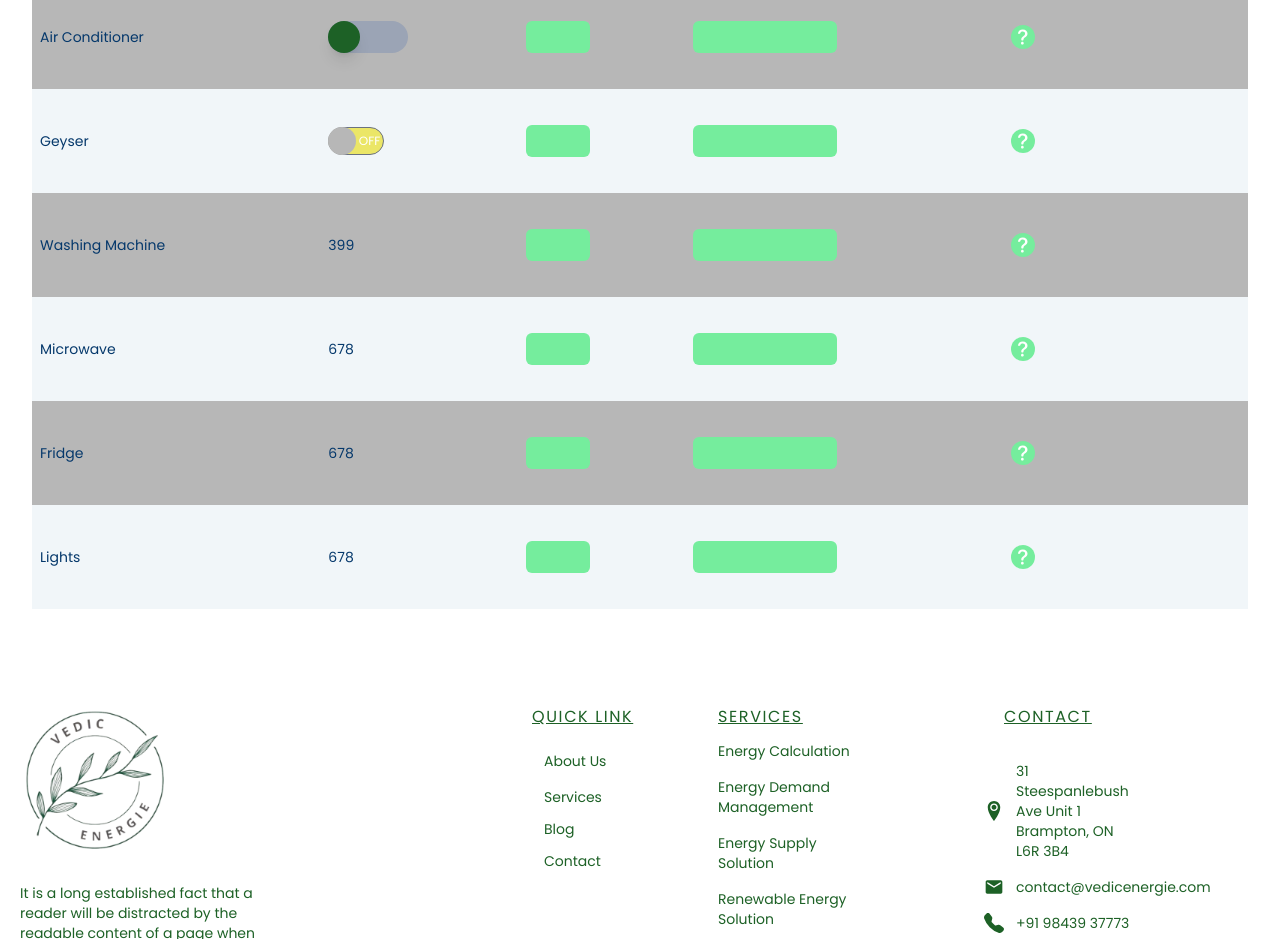
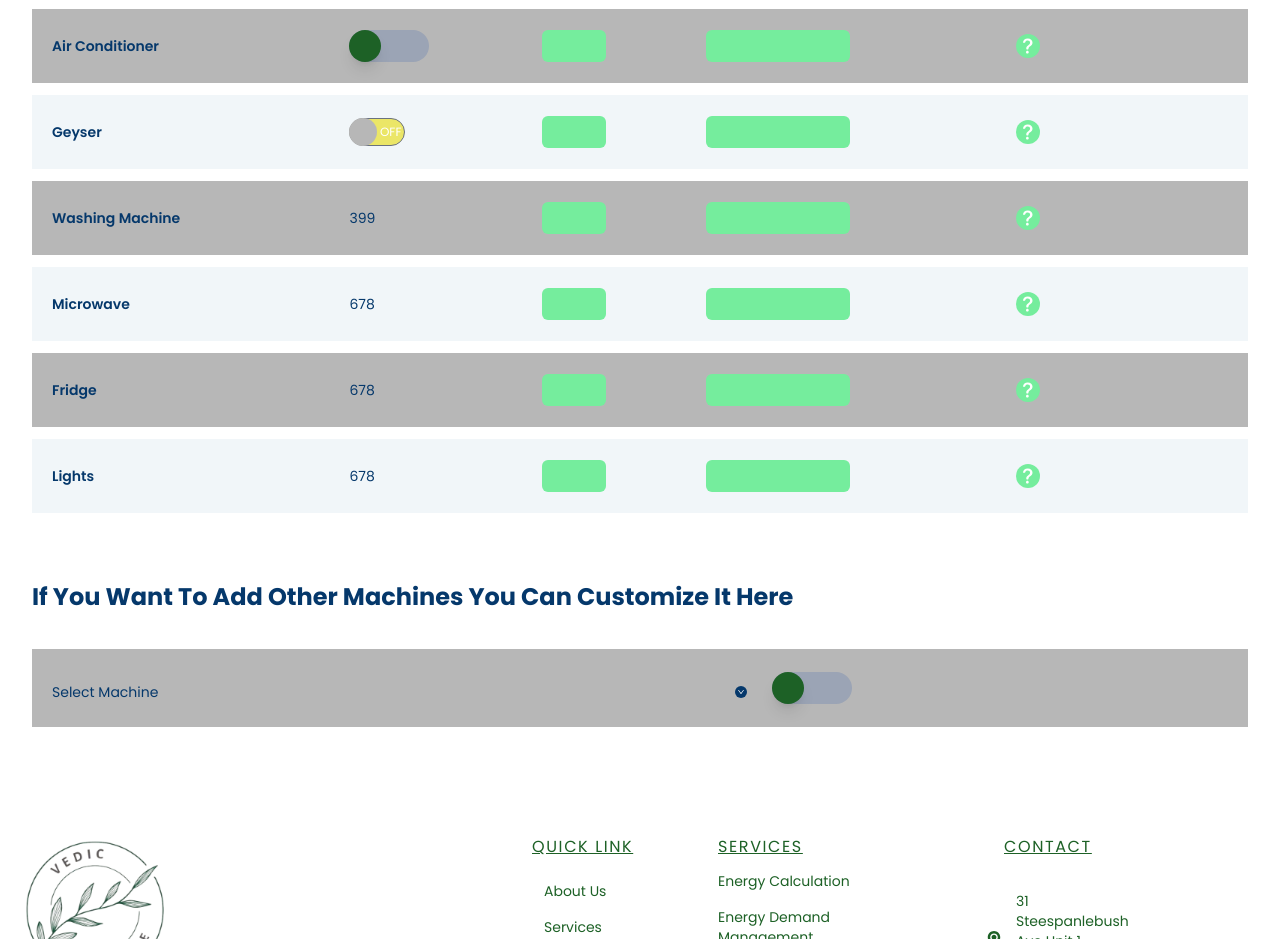
Before and after one commit to Raiyan109/vedic-energie-new, a React (Vite) app: page /energyCalc in a window 1280 px wide. Shown: the part 1000-1939 px from the top of the page. Built offline with nearby package versions, Linux system fonts and the light colour scheme.

Commit message:
some issues solved

```diff
--- a/src/components/Calculation.jsx
+++ b/src/components/Calculation.jsx
@@ -1,7 +1,6 @@
 import React, { forwardRef, useState } from 'react';
 import { Link } from 'react-router-dom';
 import LetsGoButton from './LetsGoButton';
-
 import { states } from '../constants';
 import { districts } from '../constants';
 import { cities } from '../constants';
--- /dev/null
+++ b/src/components/CustomMachines.jsx
@@ -0,0 +1,72 @@
+import React, { useEffect, useRef, useState } from 'react';
+import { customMachines } from '../constants';
+import { AiOutlineDown, AiOutlineUp } from 'react-icons/ai'
+
+const CustomMachines = () => {
+    const [isOpenCustomMachine, setIsOpenCustomMachine] = useState(false)
+    const [selectedCustomMachine, setSelectedCustomMachine] = useState('')
+
+    const clickOutsideRef = useRef()
+
+    useEffect(() => {
+        const clickOutsideHandler = (e) => {
+            if (!clickOutsideRef.current.contains(e.target)) {
+                setIsOpenCustomMachine(false)
+            }
+            document.addEventListener('mousedown', clickOutsideHandler)
+
+            return () => {
+                document.removeEventListener('mousedown', clickOutsideHandler)
+            }
+        }
+    }, [])
+    return (
+        <div>
+            <div
+                className='w-full h-8 font-medium z-20 mb-3'>
+                <div
+                    ref={clickOutsideRef}
+                    onClick={() => setIsOpenCustomMachine(!isOpenCustomMachine)}
+                    className='w-full mt-8 flex items-center justify-between text-blue'>
+                    {selectedCustomMachine
+                        ? selectedCustomMachine
+                        : 'Select Machine'}
+                    {
+                        !isOpenCustomMachine ?
+                            (
+                                <div className='bg-blue h-3 w-3 rounded-full flex justify-center items-center'>
+                                    <AiOutlineDown className='text-white h-2' />
+                                </div>
+                            )
+                            :
+                            (
+                                <div className='bg-blue h-3 w-3 rounded-full flex justify-center items-center'>
+                                    <AiOutlineUp className='text-white h-2' />
+                                </div>
+                            )
+                    }
+                </div>
+                <ul className={`bg-lightGray mt-2 overflow-y-auto text-blue ${isOpenCustomMachine ? 'max-h-60' : 'max-h-0'}`}>
+                    {customMachines.map((item, index) => (
+                        <li
+                            key={index}
+                            className={`p-2 text-sm cursor-pointer hover:bg-yellow hover:text-black
+                                                ${item.name.toLowerCase() === selectedCustomMachine.toLowerCase() && 'bg-yellow text-black'}
+                                                `}
+                            onClick={() => {
+                                if (item.name.toLowerCase() !== selectedCustomMachine.toLowerCase()) {
+                                    setSelectedCustomMachine(item.name)
+                                    setIsOpenCustomMachine(false)
+                                }
+                            }}
+                        >
+                            {item.name}
+                        </li>
+                    ))}
+                </ul>
+            </div>
+        </div>
+    );
+};
+
+export default CustomMachines;
--- a/src/components/SummerSwitch.jsx
+++ b/src/components/SummerSwitch.jsx
@@ -5,8 +5,8 @@ const SummerSwitch = () => {
     return (
         <div
             onClick={() => setIsSelected(!isSelected)}
-            className={`flex w-20 h-8 rounded-full transition-all duration-500 cursor-pointer ${isSelected ? 'bg-yellow' : 'bg-deepGray'}`}>
-            <span className={`h-8 w-8 rounded-full transition-all duration-500 shadow-lg ${isSelected && 'ml-12'} ${isSelected ? 'bg-orange' : 'bg-green'}`} ></span>
+            className={`flex w-20 h-8 rounded-full transition-all duration-500 cursor-pointer  ${isSelected ? 'bg-yellow' : 'bg-deepGray'}`}>
+            <span className={`h-8 w-8  rounded-full transition-all duration-500 shadow-lg ${isSelected && 'ml-12'} ${isSelected ? 'bg-orange' : 'bg-green'}`} ></span>
         </div>
     );
 };
--- a/src/components/Table.jsx
+++ b/src/components/Table.jsx
@@ -1,29 +1,10 @@
 import React from 'react';
 import { useState } from "react"
-import { tableItems } from '../constants';
+import { customTableItems, tableItems } from '../constants';
 
 const Table = () => {
     const [selectedItem, setSelectedItem] = useState(0)
-    const labelColors = {
-        "Air Conditioner": {
-            color: "text-blue bg-gray",
-        },
-        "Geyser": {
-            color: "text-blue bg-lightGray",
-        },
-        "Washing Machine": {
-            color: "text-blue bg-gray",
-        },
-        "Microwave": {
-            color: "text-blue bg-lightGray",
-        },
-        "Fridge": {
-            color: "text-blue bg-gray",
-        },
-        "Lights": {
-            color: "text-blue bg-lightGray",
-        },
-    }
+
     return (
         <div>
             <div className="max-w-screen-xl mx-auto px-4 md:px-8">
@@ -46,10 +27,10 @@ const Table = () => {
                             ))
                         }
                     </ul>
-                    <table className="w-full table-auto text-left">
+                    <table className="w-full table-auto text-left border-separate border-spacing-y-3">
                         <thead className="text-blue uppercase font-medium bg-lightYellow">
                             <tr>
-                                <th className="py-4 pr-6 pl-2">{tableItems[selectedItem].title}</th>
+                                <th className="py-4 pr-6 pl-5">{tableItems[selectedItem].title}</th>
                                 <th className="py-4 pr-6">Status</th>
                                 <th className="py-4 pr-6">Watts</th>
                                 <th className="py-4 pr-6">CONSUMPTION TIME</th>
@@ -60,19 +41,42 @@ const Table = () => {
                             {
                                 tableItems[selectedItem].items.map((item, idx) => (
                                     <tr key={idx} className='odd:bg-gray even:bg-lightGray'>
-                                        <td className="pr-6 pl-2 py-4 whitespace-nowrap">{item.name}</td>
-                                        <td className="pr-6 py-4 whitespace-nowrap text-indigo-600">{item.status}</td>
-                                        <td className="pr-6 py-4 whitespace-nowrap">
-                                            <span className={`py-2 px-3 rounded-full font-semibold text-xs ${labelColors[item?.watt]?.color || ""}`}>{item.watt}</span>
+                                        <td className="pr-6 pl-5  whitespace-nowrap font-semibold">{item.name}</td>
+                                        <td className="pr-6  whitespace-nowrap">{item.status}</td>
+                                        <td className="pr-6  whitespace-nowrap">
+                                            <span className='py-2 px-3 rounded-full font-semibold text-xs'>{item.watt}</span>
                                         </td>
-                                        <td className="pr-6 py-4 whitespace-nowrap text-indigo-600">{item.consumption}</td>
-                                        <td className="pr-6 py-4 whitespace-nowrap text-indigo-600">{item.assumptions}</td>
+                                        <td className="pr-6  whitespace-nowrap">{item.consumption}</td>
+                                        <td className="pr-6  whitespace-nowrap">{item.assumptions}</td>
+                                    </tr>
+                                ))
+                            }
+                        </tbody>
+                    </table>
+
+                    {/* Custom Machines Section */}
+                    <div className="lg:max-w-none max-w-xl mt-8 py-6">
+                        <h3 className="text-blue lg:text-2xl font-bold text-xl">
+                            If You Want To Add Other Machines You Can Customize It Here
+                        </h3>
+                    </div>
+
+                    <table className="w-full table-auto text-left border-separate border-spacing-y-3">
+
+                        <tbody className="text-blue py-3">
+                            {
+                                customTableItems[selectedItem].items.map((item, idx) => (
+                                    <tr key={idx} className='odd:bg-gray even:bg-lightGray'>
+                                        <td className="pr-6 pl-5  whitespace-nowrap font-semibold">{item.name}</td>
+                                        <td className="pr-6  whitespace-nowrap">{item.status}</td>
                                     </tr>
                                 ))
                             }
                         </tbody>
                     </table>
                 </div>
+
+
             </div>
         </div>
     );
--- a/src/constants/index.jsx
+++ b/src/constants/index.jsx
@@ -1,5 +1,6 @@
 import Assumptions from "../components/Assumptions";
 import Consumption from "../components/Consumption";
+import CustomMachines from "../components/CustomMachines";
 import SummerSwitch from "../components/SummerSwitch";
 import Toggle from "../components/Toggle";
 import WattInput from "../components/WattInput";
@@ -108,32 +109,46 @@ export const tableItems = [
     },
     {
         label: "Winter",
-        title: "Top countries",
+        title: "Machines",
         items: [
             {
-                name: "Mauritania",
-                status: "203",
+                name: "Air Conditioner",
+                status: <SummerSwitch />,
                 watt: <WattInput />,
                 consumption: <Consumption />,
                 assumptions: <Assumptions />
             },
             {
-                name: "United state america",
-                status: "408",
+                name: "Geyser",
+                status: <WinterSwitch />,
                 watt: <WattInput />,
                 consumption: <Consumption />,
                 assumptions: <Assumptions />
             },
             {
-                name: "France",
-                status: "99",
+                name: "Washing Machine",
+                status: "399",
                 watt: <WattInput />,
                 consumption: <Consumption />,
                 assumptions: <Assumptions />
             },
             {
-                name: "Germany",
-                status: "320",
+                name: "Microwave",
+                status: "678",
+                watt: <WattInput />,
+                consumption: <Consumption />,
+                assumptions: <Assumptions />
+            },
+            {
+                name: "Fridge",
+                status: "678",
+                watt: <WattInput />,
+                consumption: <Consumption />,
+                assumptions: <Assumptions />
+            },
+            {
+                name: "Lights",
+                status: "678",
                 watt: <WattInput />,
                 consumption: <Consumption />,
                 assumptions: <Assumptions />
@@ -141,3 +156,21 @@ export const tableItems = [
         ]
     }
 ]
+
+export const customTableItems = [
+    {
+        items: [
+            {
+                name: <CustomMachines />,
+                status: <SummerSwitch />
+            }
+        ]
+    }
+];
+
+export const customMachines = [
+    { "name": "Heater" },
+    { "name": "Cooler" },
+    { "name": "Heater" },
+    { "name": "Fans" },
+];
```
